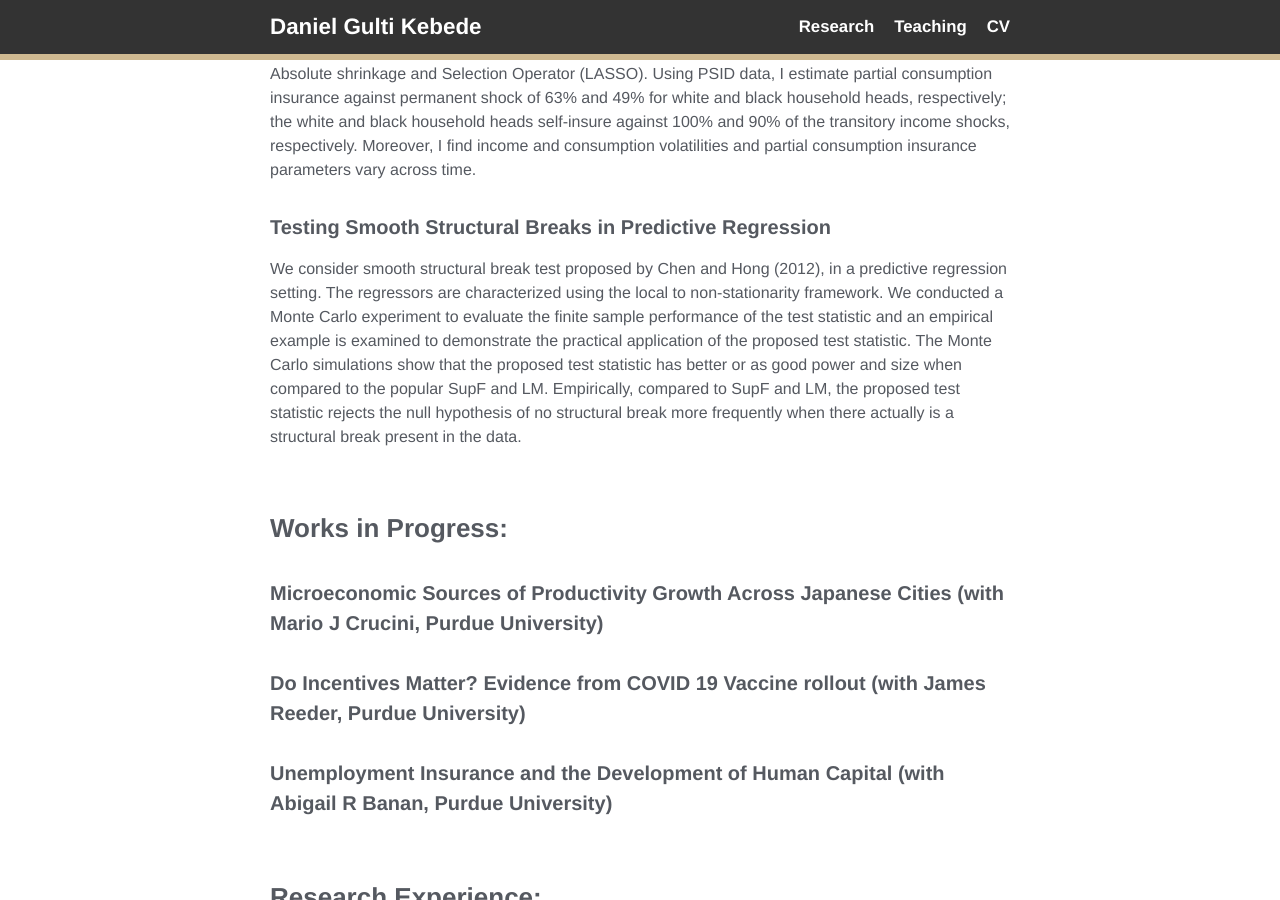
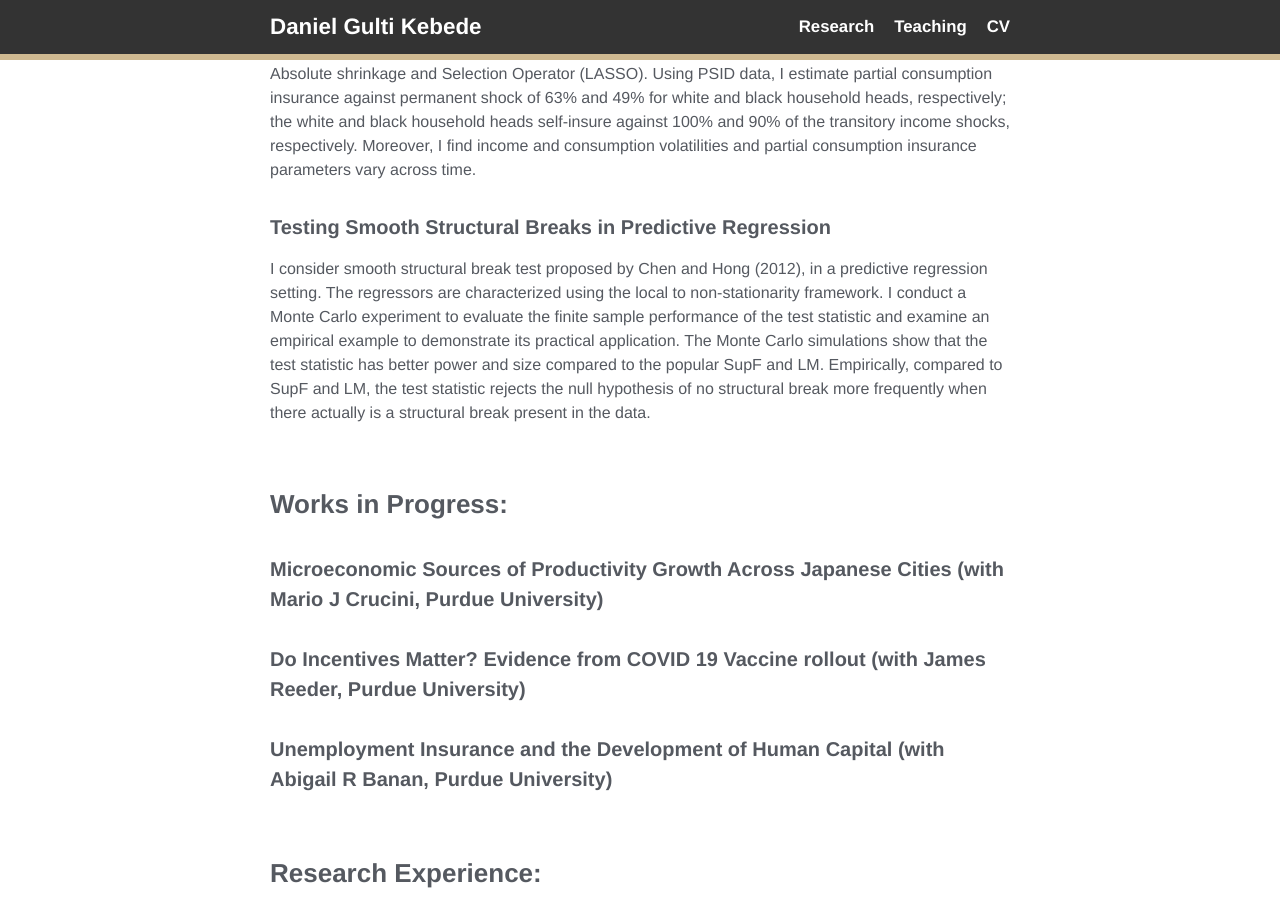
Before and after one commit to dangulti/dangulti.github.io, a Jekyll site: the page built from research.md, in a window 1280 px wide and 900 px high, scrolled down 394 px. Built offline with Jekyll 4.4.1, drawn with Linux system fonts in a browser that asks for light colours.

Commit message:
latestv1

```diff
--- a/research.md
+++ b/research.md
@@ -15,7 +15,7 @@ The study of income and consumption linkage and analysis of permanent and transi
 
 #### Testing Smooth Structural Breaks in Predictive Regression
 
-We consider smooth structural break test proposed by Chen and Hong (2012), in a predictive regression setting. The regressors are characterized using the local to non-stationarity framework. We conducted a Monte Carlo experiment to evaluate the finite sample performance of the test statistic and an empirical example is examined to demonstrate the practical application of the proposed test statistic. The Monte Carlo simulations show that the proposed test statistic has better or as good power and size when compared to the popular SupF and LM. Empirically, compared to SupF and LM, the proposed test statistic rejects the null hypothesis of no structural break more frequently when there actually is a structural break present in the data.
+I consider smooth structural break test proposed by Chen and Hong (2012), in a predictive regression setting. The regressors are characterized using the local to non-stationarity framework. I conduct a Monte Carlo experiment to evaluate the finite sample performance of the test statistic and examine an empirical example to demonstrate its practical application. The Monte Carlo simulations show that the test statistic has better power and size compared to the popular SupF and LM. Empirically, compared to SupF and LM, the test statistic rejects the null hypothesis of no structural break more frequently when there actually is a structural break present in the data.
 
 ### Works in Progress:
 
```
Also changed, not shown: 1 other file.
